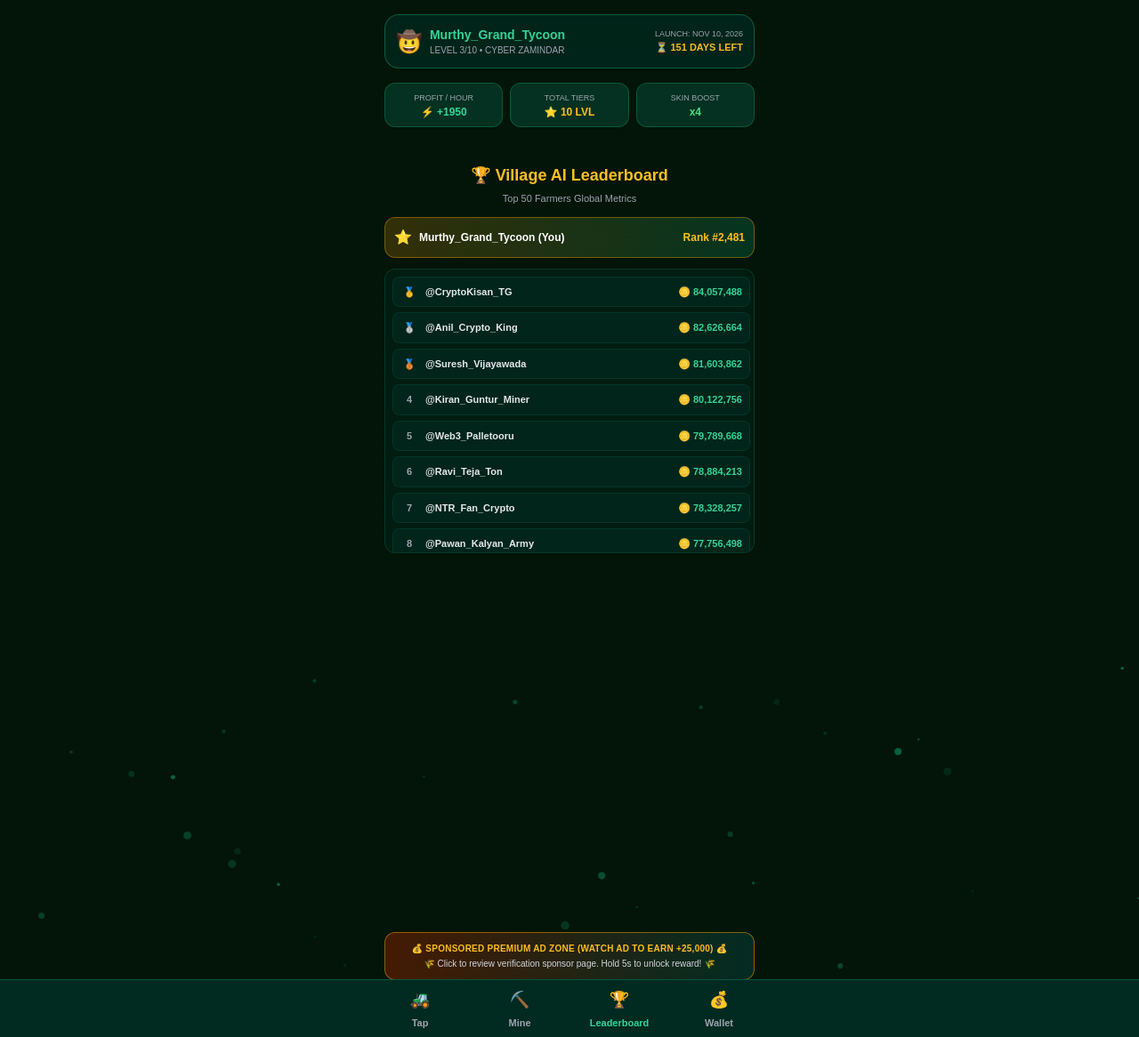
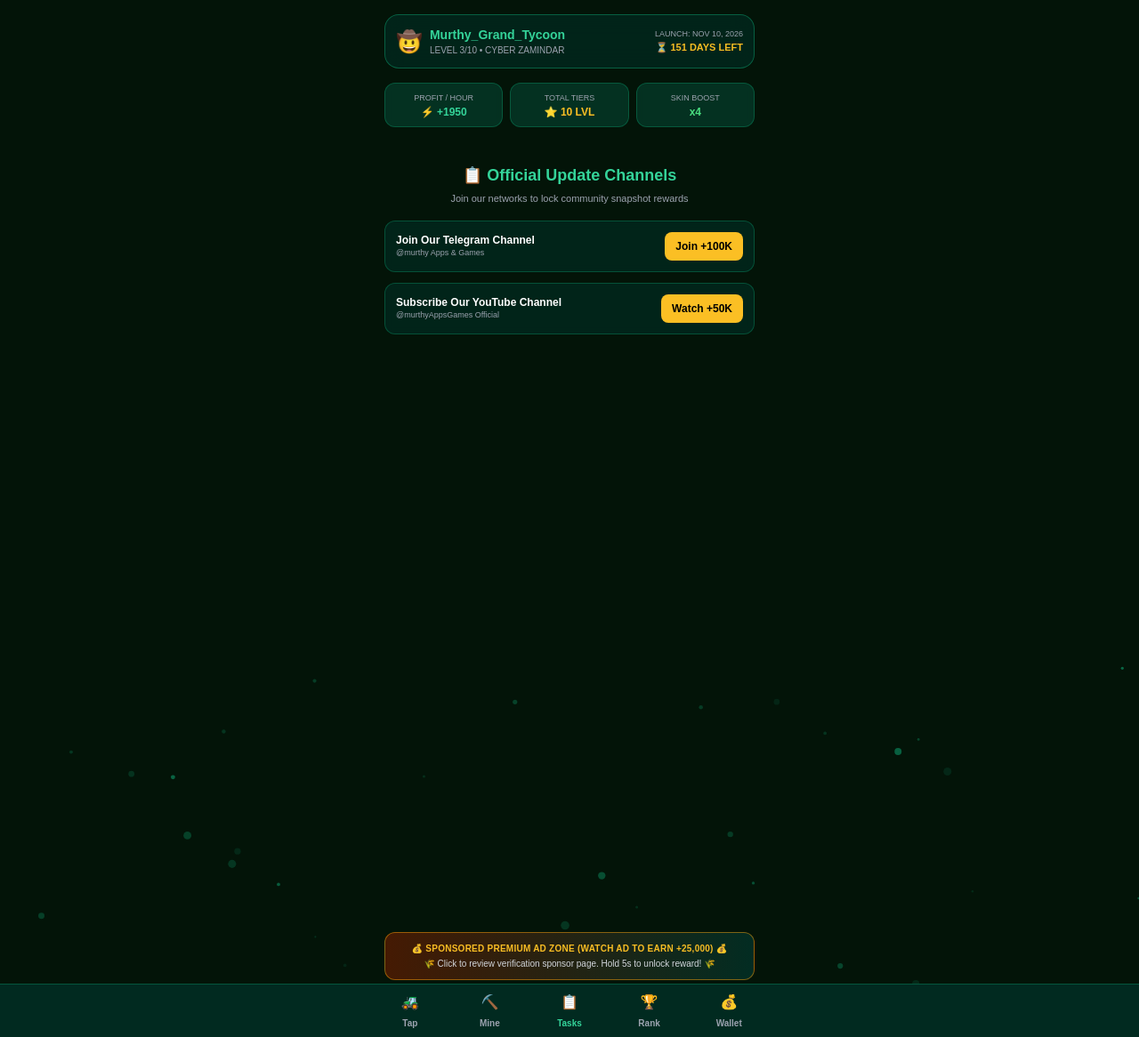
Before and after one commit to murthyAI/Village-Mining-AI, a Flask app: page / in a window 1280 px wide, after a click that opens the changed part. Shown: the whole page at 89% size. Run offline with Flask 3, Linux system fonts and the light colour scheme; data comes from the database, SQL or seed files in the repository; some libraries are stand-ins or nearby versions.

Commit message:
Update index.html

```diff
--- a/templates/index.html
+++ b/templates/index.html
@@ -138,6 +138,27 @@
             </div>
 
             <div id="tasks-page" class="tab-content text-center pt-4 w-full">
+                <h3 class="text-lg font-bold text-emerald-400 mb-1">📋 Official Update Channels</h3>
+                <p class="text-[11px] text-gray-400 mb-4">Join our networks to lock community snapshot rewards</p>
+                <div class="space-y-3 text-left w-full">
+                    <div class="bg-emerald-950/70 border border-emerald-500/30 p-3 rounded-xl flex justify-between items-center backdrop-blur-sm">
+                        <div>
+                            <p class="text-xs font-semibold">Join Our Telegram Channel</p>
+                            <p class="text-[9px] text-gray-400">@murthy Apps & Games</p>
+                        </div>
+                        <button id="task1-btn" onclick="startRealTask('task1-btn', 'https://t.me/murthy_Apps_Games', 100000)" class="bg-amber-400 text-black font-black text-xs px-3 py-2 rounded-lg active:scale-95 transition-transform">Join +100K</button>
+                    </div>
+                    <div class="bg-emerald-950/70 border border-emerald-500/30 p-3 rounded-xl flex justify-between items-center backdrop-blur-sm">
+                        <div>
+                            <p class="text-xs font-semibold">Subscribe Our YouTube Channel</p>
+                            <p class="text-[9px] text-gray-400">@murthyAppsGames Official</p>
+                        </div>
+                        <button id="task2-btn" onclick="startRealTask('task2-btn', 'https://www.youtube.com/@murthyAppsGames', 50000)" class="bg-amber-400 text-black font-black text-xs px-3 py-2 rounded-lg active:scale-95 transition-transform">Watch +50K</button>
+                    </div>
+                </div>
+            </div>
+
+            <div id="leaderboard-page" class="tab-content text-center pt-4 w-full">
                 <h3 class="text-lg font-bold text-amber-400 mb-1">🏆 Village AI Leaderboard</h3>
                 <p class="text-[11px] text-gray-400 mb-3">Top 50 Farmers Global Metrics</p>
 
@@ -179,18 +200,21 @@
         </div>
 
         <div class="fixed bottom-0 left-0 right-0 bg-emerald-950/95 border-t border-emerald-500/30 backdrop-blur-md py-2 z-50">
-            <div class="max-w-md mx-auto grid grid-cols-4 text-center text-[11px] font-bold text-gray-400">
+            <div class="max-w-md mx-auto grid grid-cols-5 text-center text-[10px] font-bold text-gray-400">
                 <button onclick="switchTab('tap-page')" class="nav-tab flex flex-col items-center gap-1 text-emerald-400">
-                    <span class="text-lg">🚜</span><span>Tap</span>
+                    <span class="text-base">🚜</span><span>Tap</span>
                 </button>
                 <button onclick="switchTab('mine-page')" class="nav-tab flex flex-col items-center gap-1 hover:text-white">
-                    <span class="text-lg">⛏️</span><span>Mine</span>
+                    <span class="text-base">⛏️</span><span>Mine</span>
                 </button>
                 <button onclick="switchTab('tasks-page')" class="nav-tab flex flex-col items-center gap-1 hover:text-white">
-                    <span class="text-lg">🏆</span><span>Leaderboard</span>
+                    <span class="text-base">📋</span><span>Tasks</span>
+                </button>
+                <button onclick="switchTab('leaderboard-page')" class="nav-tab flex flex-col items-center gap-1 hover:text-white">
+                    <span class="text-base">🏆</span><span>Rank</span>
                 </button>
                 <button onclick="switchTab('wallet-page')" class="nav-tab flex flex-col items-center gap-1 hover:text-white">
-                    <span class="text-lg">💰</span><span>Wallet</span>
+                    <span class="text-base">💰</span><span>Wallet</span>
                 </button>
             </div>
         </div>
@@ -238,21 +262,16 @@
             setupStreakUI();
             setInterval(checkStreakTimer, 1000);
             generateLeaderboard();
-            calculateLiveDays(); // Trigger automated calendar math layer
+            calculateLiveDays();
             updateUI();
         };
 
-        // NEW AUTOMATED LIVE DAYS MATH LAYER
         function calculateLiveDays() {
             const targetLaunchDate = new Date("November 10, 2026 00:00:00").getTime();
             const currentLiveTime = Date.now();
             const difference = targetLaunchDate - currentLiveTime;
-
             let totalDaysLeft = Math.ceil(difference / (1000 * 60 * 60 * 24));
-
-            // Fail-safe protection switch if target boundary passes
             if (totalDaysLeft < 0) totalDaysLeft = 0;
-
             document.getElementById('live-days-left').innerText = `⏳ ${totalDaysLeft} DAYS LEFT`;
         }
 
@@ -268,9 +287,7 @@
                 }
                 localStorage.setItem('v_miner_unique_id', uniqueUserId);
             }
-
             const personalInviteLink = `https://t.me/VillageMiningAIBot?start=ref_${uniqueUserId}`;
-
             navigator.clipboard.writeText(personalInviteLink).then(() => {
                 alert(`🔗 Personal Referral Link Copied!\n\n${personalInviteLink}\n\nForward this to your friends. When they join, your specific ID will track the bonus points!`);
             }).catch(err => {
@@ -281,29 +298,20 @@
         function generateLeaderboard() {
             const container = document.getElementById('leaderboard-list');
             container.innerHTML = "";
-
             const premiumNames = [
                 "CryptoKisan_TG", "Anil_Crypto_King", "Suresh_Vijayawada", "Kiran_Guntur_Miner", "Web3_Palletooru",
                 "Ravi_Teja_Ton", "NTR_Fan_Crypto", "Pawan_Kalyan_Army", "Prabhas_Rebel_Web3", "Mahesh_Babu_Fans",
                 "Crypto_Chowdary", "Reddy_Gari_Tractor", "Naidu_Web3_Guru", "Smart_Farmer_Ram", "Village_Techie",
                 "Vizag_Beach_Miner", "Tirupati_Balaji_Coin", "Nellore_Chepala_Pulusu", "Kurnool_Kondareddy", "Warangal_Fort_AI",
-                "Nizamabad_Gold", "Khammam_Tractor_Rider", "Karimnagar_Diamond", "Cyber_Raju", "Telugu_Crypto_Guy",
-                "Airdrop_Hunter_99", "Tonkeeper_Sreenu", "Vasco_Da_Gama_TG", "Mining_Tigress", "Queen_Of_Village",
-                "Godavari_Prasadu", "Krishna_Delta_Farmer", "Rayalaseema_Seenu", "Uttarandhra_Bidda", "Hyderabad_Nawab_AI",
-                "Secunderabad_Miner", "Gachibowli_Tech_King", "HiTech_City_Zamindar", "Charminar_Chai_Coin", "Golconda_Fort_33",
-                "Siddipet_Srinivas", "Medak_Church_Web3", "Nalgonda_Farmer_Pro", "Mahbubnagar_Palamuru", "Adilabad_Forest_Miner",
-                "Amaravathi_Capital", "Vijayawada_Bullet_Rider", "Eluru_Smart_Grower", "Ongole_Gitta_Web3", "Kakinada_Kaja_Lover"
+                "Nizamabad_Gold", "Khammam_Tractor_Rider", "Karimnagar_Diamond", "Cyber_Raju", "Telugu_Crypto_Guy"
             ];
-
             let startingPoints = 84521000;
-
-            for (let i = 1; i <= 50; i++) {
+            for (let i = 1; i <= 25; i++) {
                 startingPoints -= Math.floor(Math.random() * 1200000) + 300000;
                 let medal = "🔹";
                 if (i === 1) medal = "🥇";
                 if (i === 2) medal = "🥈";
                 if (i === 3) medal = "🥉";
-
                 const row = document.createElement('div');
                 row.className = "flex justify-between items-center p-2 rounded-lg bg-emerald-950/60 border border-emerald-900/40 text-[11px]";
                 row.innerHTML = `
@@ -321,26 +329,18 @@
             const now = Date.now();
             const timePassed = now - lastClaimTime;
             const cooldown = 24 * 60 * 60 * 1000;
-
             for (let i = 1; i < currentStreakDay; i++) {
                 let btn = document.getElementById(`streak-${i}`);
-                if (btn) {
-                    btn.className = "bg-gray-700 text-gray-500 font-bold p-1 rounded cursor-not-allowed line-through";
-                    btn.disabled = true;
-                }
+                if (btn) { btn.className = "bg-gray-700 text-gray-500 font-bold p-1 rounded cursor-not-allowed line-through"; btn.disabled = true; }
             }
-
             let currentBtn = document.getElementById(`streak-${currentStreakDay}`);
             if (currentBtn) {
                 if (timePassed < cooldown && lastClaimTime !== 0) {
-                    currentBtn.className = "bg-gray-800 text-gray-600 p-1 rounded cursor-not-allowed";
-                    currentBtn.disabled = true;
+                    currentBtn.className = "bg-gray-800 text-gray-600 p-1 rounded cursor-not-allowed"; currentBtn.disabled = true;
                 } else {
-                    currentBtn.className = "bg-emerald-600 text-white font-bold p-1 rounded animate-pulse border border-amber-400";
-                    currentBtn.disabled = false;
+                    currentBtn.className = "bg-emerald-600 text-white font-bold p-1 rounded animate-pulse border border-amber-400"; currentBtn.disabled = false;
                 }
             }
-
             for (let i = currentStreakDay + 1; i <= 7; i++) {
                 let btn = document.getElementById(`streak-${i}`);
                 if (btn) { btn.className = "bg-gray-800 text-gray-600 p-1 rounded"; btn.disabled = true; }
@@ -353,7 +353,6 @@
             const timePassed = now - lastClaimTime;
             const cooldown = 24 * 60 * 60 * 1000;
             const timerElement = document.getElementById('streak-timer-text');
-
             if (timePassed < cooldown) {
                 let timeLeft = cooldown - timePassed;
                 let hours = Math.floor(timeLeft / (1000 * 60 * 60));
@@ -369,86 +368,76 @@
         function claimStreak(day, reward) {
             const now = Date.now();
             const cooldown = 24 * 60 * 60 * 1000;
-
-            if (now - lastClaimTime < cooldown && lastClaimTime !== 0) {
-                alert("Anti-Cheat: Daily Streak is locked! Please wait 24 hours.");
-                return;
-            }
+            if (now - lastClaimTime < cooldown && lastClaimTime !== 0) { alert("Anti-Cheat: Locked!"); return; }
             if (day !== currentStreakDay) return;
-
             balance += reward;
             lastClaimTime = now;
             localStorage.setItem('v_last_claim_time', lastClaimTime);
-            alert(`📅 Day ${day} Streak Verified! +${reward.toLocaleString()} Crop Coins credited.`);
-
-            if (currentStreakDay < 7) {
-                currentStreakDay++;
-                localStorage.setItem('v_streak_day', currentStreakDay);
-            } else {
-                currentStreakDay = 1;
-                localStorage.setItem('v_streak_day', currentStreakDay);
-            }
-            setupStreakUI();
-            updateUI();
+            alert(`📅 Day ${day} Streak Verified! +${reward.toLocaleString()} Coins.`);
+            if (currentStreakDay < 7) { currentStreakDay++; localStorage.setItem('v_streak_day', currentStreakDay); }
+            else { currentStreakDay = 1; localStorage.setItem('v_streak_day', currentStreakDay); }
+            setupStreakUI(); updateUI();
         }
 
         function triggerMysteryBurst(e) {
-            if (mysteryBoxClaimed) { alert("Mystery Box already opened today! Come back tomorrow."); return; }
+            if (mysteryBoxClaimed) { alert("Already opened!"); return; }
             const box = document.getElementById('mystery-box-graphic');
             const rect = box.getBoundingClientRect();
-
             for (let i = 0; i < 25; i++) {
                 const p = document.createElement('div');
                 p.className = 'burst-particle bg-gradient-to-r from-purple-500 to-pink-500';
-                const angle = Math.random() * Math.PI * 2;
-                const distance = Math.random() * 90 + 30;
-                p.style.setProperty('--mx', `${Math.cos(angle) * distance}px`);
-                p.style.setProperty('--my', `${Math.sin(angle) * distance}px`);
-                const size = Math.random() * 10 + 6;
-                p.style.width = `${size}px`; p.style.height = `${size}px`;
+                const angle = Math.random() * Math.PI * 2; const distance = Math.random() * 90 + 30;
+                p.style.setProperty('--mx', `${Math.cos(angle) * distance}px`); p.style.setProperty('--my', `${Math.sin(angle) * distance}px`);
+                const size = Math.random() * 10 + 6; p.style.width = `${size}px`; p.style.height = `${size}px`;
                 p.style.left = `${rect.left + rect.width/2 - size/2}px`; p.style.top = `${rect.top + rect.height/2 - size/2}px`;
                 document.body.appendChild(p); setTimeout(() => p.remove(), 800);
             }
-
             balance += 100000; mysteryBoxClaimed = true;
             box.innerText = "🫙"; box.classList.remove('box-shake');
             document.getElementById('mystery-label').innerText = "✅ REWARD CLAIMED (+100K)";
             document.getElementById('mystery-label').className = "text-[9px] font-black text-gray-400 tracking-wider mt-1 bg-gray-900/60 border border-gray-700 px-3 py-0.5 rounded-full";
-            updateUI();
-            alert("🎁 Mystery Box Burst! +100,000 Crop Coins Added.");
+            updateUI(); alert("🎁 Mystery Box Added +100,000 Coins!");
         }
 
         function buyUpgrade(cost, profitIncrease) {
             if (balance >= cost) {
                 balance -= cost; profitPerHour += profitIncrease;
-                document.getElementById('profit-hour').innerText = "⚡ +" + profitPerHour;
-                updateUI(); alert("Equipment upgraded successfully!");
-            } else { alert("Insufficient crop balance!"); }
+                document.getElementById('profit-hour').innerText = "⚡ +" + profitPerHour; updateUI();
+            } else { alert("Insufficient coins!"); }
+        }
+
+        function startRealTask(btnId, targetUrl, reward) {
+            let btn = document.getElementById(btnId);
+            if (btn.disabled) return;
+            window.open(targetUrl, '_blank');
+            btn.innerText = "Verifying (5s)...";
+            btn.className = "bg-amber-600 text-black font-bold text-[10px] px-2 py-2 rounded-lg cursor-wait animate-pulse";
+            btn.disabled = true;
+            setTimeout(() => {
+                balance += reward; btn.innerText = "✅ Claimed";
+                btn.className = "bg-gray-700 text-gray-500 text-xs px-3 py-2 rounded-lg cursor-not-allowed";
+                updateUI(); alert("Task verified successfully!");
+            }, 5000);
         }
 
         function watchRealAd() {
-            if (adCooldownActive) { alert("Sponsor network busy! Next ad available in 15 minutes."); return; }
+            if (adCooldownActive) { alert("Sponsor busy! Wait 15 mins."); return; }
             window.open('https://google.com', '_blank');
-
             let countdown = 5;
             let mainTxt = document.getElementById('ad-text-main');
             let subTxt = document.getElementById('ad-text-sub');
             let banner = document.getElementById('ad-banner');
             banner.className = "bg-gradient-to-r from-red-950 to-amber-950 border border-red-500 rounded-xl p-2.5 text-center text-[10px] cursor-wait backdrop-blur-sm";
-
             let interval = setInterval(() => {
                 countdown--;
                 mainTxt.innerText = "⚠️ ADVERTISEMENT CONTENT ACTIVE... DO NOT SKIP ⚠️";
-                subTxt.innerText = "⌛ Checking publisher view logs: " + countdown + "s remaining";
-
+                subTxt.innerText = "⌛ Checking publisher logs: " + countdown + "s remaining";
                 if (countdown <= 0) {
-                    clearInterval(interval);
-                    balance += 25000; updateUI(); adCooldownActive = true;
+                    clearInterval(interval); balance += 25000; updateUI(); adCooldownActive = true;
                     mainTxt.innerText = "⏳ AD LOCKED (COOLDOWN MODE) ⏳";
-                    subTxt.innerText = "🔒 Next sponsored crop allocation available in 15 minutes.";
+                    subTxt.innerText = "🔒 Next sponsored allocation available in 15 minutes.";
                     banner.className = "bg-gradient-to-r from-gray-900 to-emerald-950 border border-gray-800 rounded-xl p-2.5 text-center text-[10px] cursor-not-allowed opacity-60";
                     alert("Premium View Verified! +25,000 Coins distributed.");
-
                     setTimeout(() => {
                         adCooldownActive = false;
                         mainTxt.innerText = "💰 SPONSORED PREMIUM AD ZONE (WATCH AD TO EARN +25,000) 💰";
```
